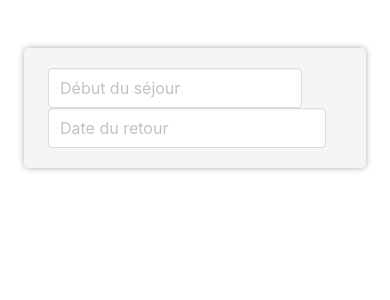
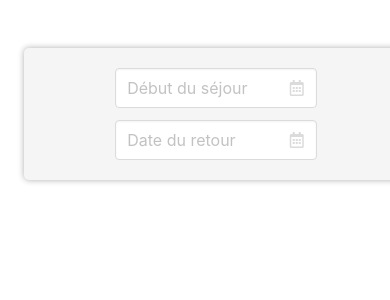
Before and after one commit to Inerska/slots-reserve, a PHP site: page / in a window 390 px wide. Shown: the top 300 px of the page. Run offline with PHP 8.4, Linux system fonts and the light colour scheme; some libraries are stand-ins or nearby versions.

Commit message:
Responsive form

```diff
--- a/src/static/index.css
+++ b/src/static/index.css
@@ -2,7 +2,12 @@
   -webkit-box-shadow: 0 0 0.375rem 0 rgba(0, 0, 0, 0.32);
   box-shadow: 0 0 0.375rem 0 rgba(0, 0, 0, 0.32);
   border-radius: 5px;
-  width: auto;
+  min-width: 400px;
+}
+
+.super-container {
+  padding-left: 20%;
+  padding-right: 20%;
 }
 
 /*# sourceMappingURL=index.css.map */
--- a/src/static/index.html
+++ b/src/static/index.html
@@ -13,15 +13,36 @@
 <section class="section">
     <div class="container">
         <form class="notification is-main-square">
-            <!--     Début du séjour & Date du retour       -->
-            <div class="field is-horizontal">
-                <div class="control pr-5">
-                    <input class="input" type="text" placeholder="Début du séjour">
-                </div>
-                <div class="control">
-                    <input class="input" type="text" placeholder="Date du retour">
+
+            <div class="super-container">
+                <div class="field is-horizontal">
+                    <div class="field-body">
+
+                        <!--            Début du séjour            -->
+                        <div class="field">
+                            <div class="control is-expanded has-icons-right">
+                                <input class="input" type="text" placeholder="Début du séjour">
+                                <span class="icon is-small is-right">
+                            <i class="far fa-calendar-alt"></i>
+                        </span>
+                            </div>
+                        </div>
+
+                        <!--            Date du retour            -->
+                        <div class="field">
+                            <div class="control is-expanded has-icons-right">
+                                <input class="input" type="text" placeholder="Date du retour">
+                                <span class="icon is-small is-right">
+                            <i class="far fa-calendar-alt"></i>
+                        </span>
+                            </div>
+                        </div>
+                    </div>
+
+
                 </div>
             </div>
+
         </form>
     </div>
 </section>
--- a/src/static/index.scss
+++ b/src/static/index.scss
@@ -2,5 +2,10 @@
   -webkit-box-shadow: 0 0 .375rem 0 rgba(0,0,0,.32);
   box-shadow: 0 0 .375rem 0 rgba(0,0,0,.32);
   border-radius: 5px;
-  width: auto;
+  min-width: 400px;
 }
+
+.super-container{
+  padding-left: 20%;
+  padding-right: 20%;
+}
```
Also changed, not shown: 1 other file.
